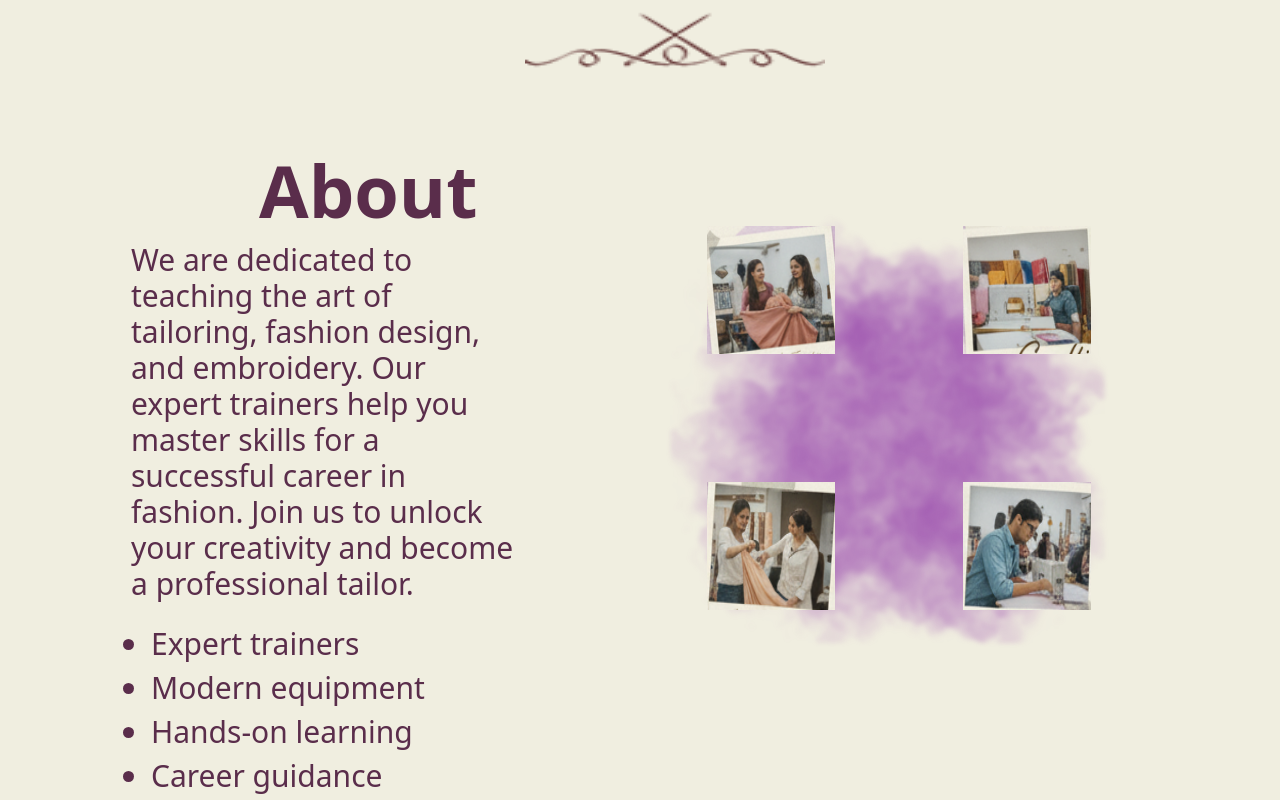
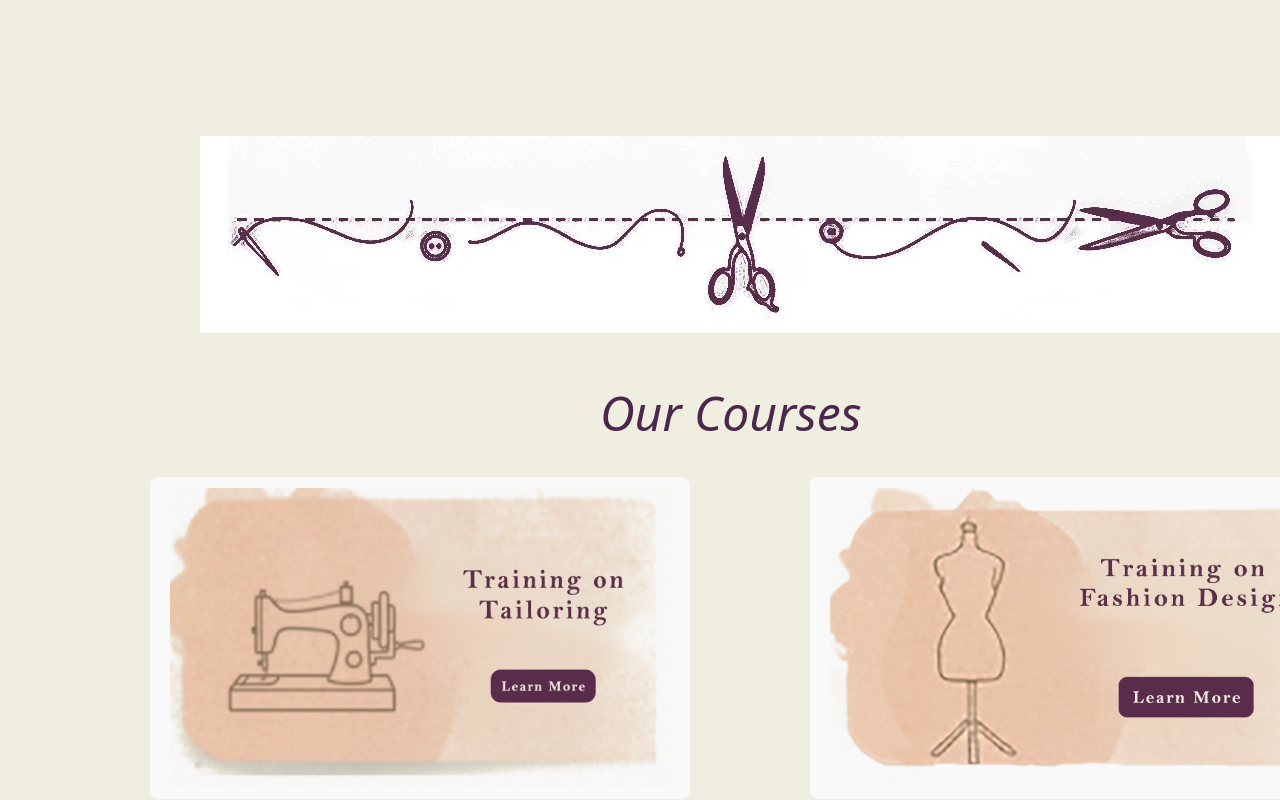
Before and after one commit to sparktech-dm/AD-School-of-Fashion, a React (Vite) app: page / in a window 1280 px wide. Shown: the part 2400-3200 px from the top of the page. Built offline with nearby package versions, Linux system fonts and the light colour scheme.

Commit message:
separated courses and center

```diff
--- a/src/App.jsx
+++ b/src/App.jsx
@@ -3,6 +3,7 @@
 import About from "./components/About";
 import Enquiry from "./components/Enquiry";
 import Center from "./components/Center";
+import Course from "./components/Course";
 import Footer from "./components/Footer";
 import Facilites from "./components/Facilites";
 import Galary from "./components/Galary";
@@ -15,6 +16,7 @@
       <Navbar />
       <Hero />
       <Center/>
+      <Course/>
       <About />
       <Enquiry/>
       <Facilites/>
--- /dev/null
+++ b/src/components/Course.jsx
@@ -0,0 +1,35 @@
+import React from "react";
+import Learn1 from"../assets/Learn1.webp";
+import Learn2 from"../assets/Learn2.webp";
+import Scissor1 from"../assets/Scissor1.webp";
+import Scissor2 from"../assets/Scissor2.webp";
+
+export default function Center() {
+  return (
+    <section className="pt-[250px] bg-[#f0eee0] ">
+      <div>
+            <img src={Scissor2} alt="" className="ml-[200px]" />
+        </div>
+      <div>
+        <div className="text-5xl text-[#4b284b] italic mt-14  ml-[600px]">Our Courses</div>
+      </div>
+      <div className="ml-[150px] grid grid-cols-2 items-center w-[1200px] mt-10">
+      {/* Left Image */}
+      <div className="flex justify-start">
+        <button
+      onClick={() => console.log("Left Image Clicked")} >
+        <img src={Learn1} alt="Left" className="w-[500px] h-[300px]" />
+        </button>
+      </div>
+      {/* Right Image */}
+      <div className="flex justify-end">
+        <button
+      onClick={() => console.log("Left Image Clicked")} >
+        <img src={Learn2} alt="Right" className="w-[500px] h-[300px]" />
+        </button>
+      </div>
+    </div>
+
+    </section>
+  );
+}
```
